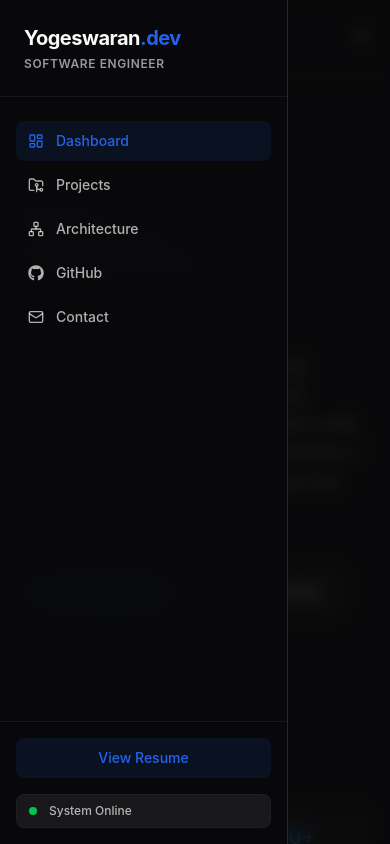
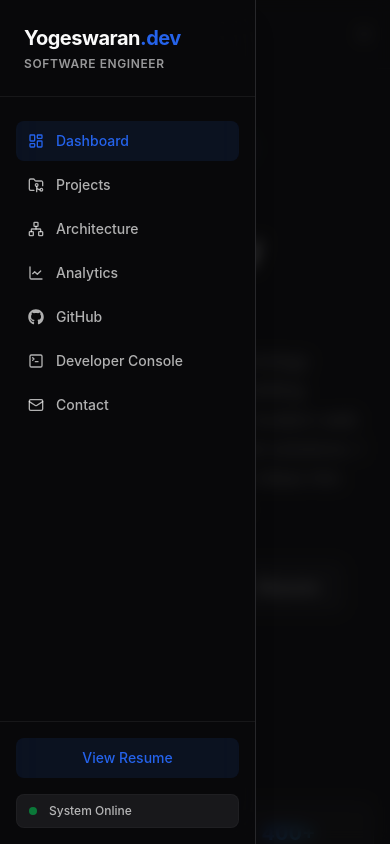
Before and after one commit to yogeswaranv007/portfolio, a React (Vite) app in the folder frontend/: page / in a window 390 px wide. Both pictures are taken after a click on the button 362 px from the left and 36 px from the top of the page. Shown: the top 844 px of the page. Built offline with nearby package versions, Linux system fonts and the light colour scheme.

Commit message:
fix: restore sidebar layout for Vercel deployment

```diff
--- a/frontend/src/components/layouts/DashboardLayout.jsx
+++ b/frontend/src/components/layouts/DashboardLayout.jsx
@@ -8,41 +8,41 @@ export function DashboardLayout() {
   const [mobileMenuOpen, setMobileMenuOpen] = useState(false);
 
   return (
-    <div className="flex h-screen bg-background overflow-hidden selection:bg-primary/30">
+    <div className="min-h-screen bg-background text-text flex">
+      {/* Desktop Sidebar */}
+      <Sidebar className="hidden md:flex fixed left-0 top-0 h-screen" />
+
       {/* Mobile Sidebar Overlay */}
-      <div
-        className={`fixed inset-0 bg-background/80 backdrop-blur-sm z-40 lg:hidden transition-opacity duration-300 ${mobileMenuOpen ? 'opacity-100 pointer-events-auto' : 'opacity-0 pointer-events-none'}`}
-        onClick={() => setMobileMenuOpen(false)}
-      />
+      {mobileMenuOpen && (
+        <div className="fixed inset-0 z-40 md:hidden">
+          <div className="fixed inset-0 bg-background/80 backdrop-blur-sm" onClick={() => setMobileMenuOpen(false)} />
+          <div className="fixed inset-y-0 left-0 w-64 bg-background border-r border-borders shadow-xl z-50">
+            <Sidebar />
+          </div>
+        </div>
+      )}
 
-      {/* Sidebar */}
-      <div className={`fixed inset-y-0 left-0 z-50 transform lg:transform-none lg:static transition-transform duration-300 ease-in-out ${mobileMenuOpen ? 'translate-x-0' : '-translate-x-full'}`}>
-        <Sidebar className="w-72 lg:w-64 border-r border-borders bg-background/95" />
-      </div>
-
-      {/* Main Content Area */}
-      <div className="flex-1 flex flex-col min-w-0 overflow-hidden relative">
+      <main className="flex-1 md:ml-64 flex flex-col min-h-screen">
         {/* Mobile Header */}
-        <header className="lg:hidden flex items-center justify-between p-4 border-b border-borders bg-background/50 backdrop-blur-md sticky top-0 z-30">
-          <h1 className="text-lg font-bold text-text">Yogeswaran<span className="text-primary">.dev</span></h1>
+        <header className="md:hidden flex items-center justify-between p-4 border-b border-borders/50 bg-background/50 backdrop-blur-md sticky top-0 z-30">
+          <h1 className="text-lg font-bold tracking-tight text-text">
+            Yogeswaran<span className="text-primary">.dev</span>
+          </h1>
           <button
             onClick={() => setMobileMenuOpen(!mobileMenuOpen)}
-            className="p-2 -mr-2 text-text/70 hover:text-text transition-colors"
+            className="p-2 -mr-2 text-text/70 hover:text-text hover:bg-cards rounded-lg transition-colors"
           >
-            {mobileMenuOpen ? <X className="w-6 h-6" /> : <Menu className="w-6 h-6" />}
+            {mobileMenuOpen ? <X className="w-5 h-5" /> : <Menu className="w-5 h-5" />}
           </button>
         </header>
 
-        {/* Scrollable Content */}
-        <main className="flex-1 overflow-y-auto overflow-x-hidden p-4 md:p-8 lg:p-12 scroll-smooth">
-          <div className="max-w-6xl mx-auto flex flex-col min-h-full">
-            <div className="flex-1">
-              <Outlet />
-            </div>
-            <Footer />
+        <div className="p-4 md:p-10 max-w-7xl mx-auto w-full flex-1 flex flex-col">
+          <div className="flex-1">
+            <Outlet />
           </div>
-        </main>
-      </div>
+          <Footer />
+        </div>
+      </main>
     </div>
   );
 }
--- a/frontend/src/components/layouts/Sidebar.jsx
+++ b/frontend/src/components/layouts/Sidebar.jsx
@@ -4,7 +4,9 @@ import {
   LayoutDashboard,
   FolderGit2,
   Network,
-  Mail
+  Mail,
+  LineChart,
+  TerminalSquare
 } from 'lucide-react';
 import { FaGithub } from 'react-icons/fa';
 import { clsx } from 'clsx';
@@ -14,7 +16,9 @@ const navItems = [
   { name: 'Dashboard', path: '/', icon: LayoutDashboard },
   { name: 'Projects', path: '/projects', icon: FolderGit2 },
   { name: 'Architecture', path: '/architecture', icon: Network },
+  { name: 'Analytics', path: '/analytics', icon: LineChart },
   { name: 'GitHub', path: '/github', icon: FaGithub },
+  { name: 'Developer Console', path: '/console', icon: TerminalSquare },
   { name: 'Contact', path: '/contact', icon: Mail },
 ];
 
```
